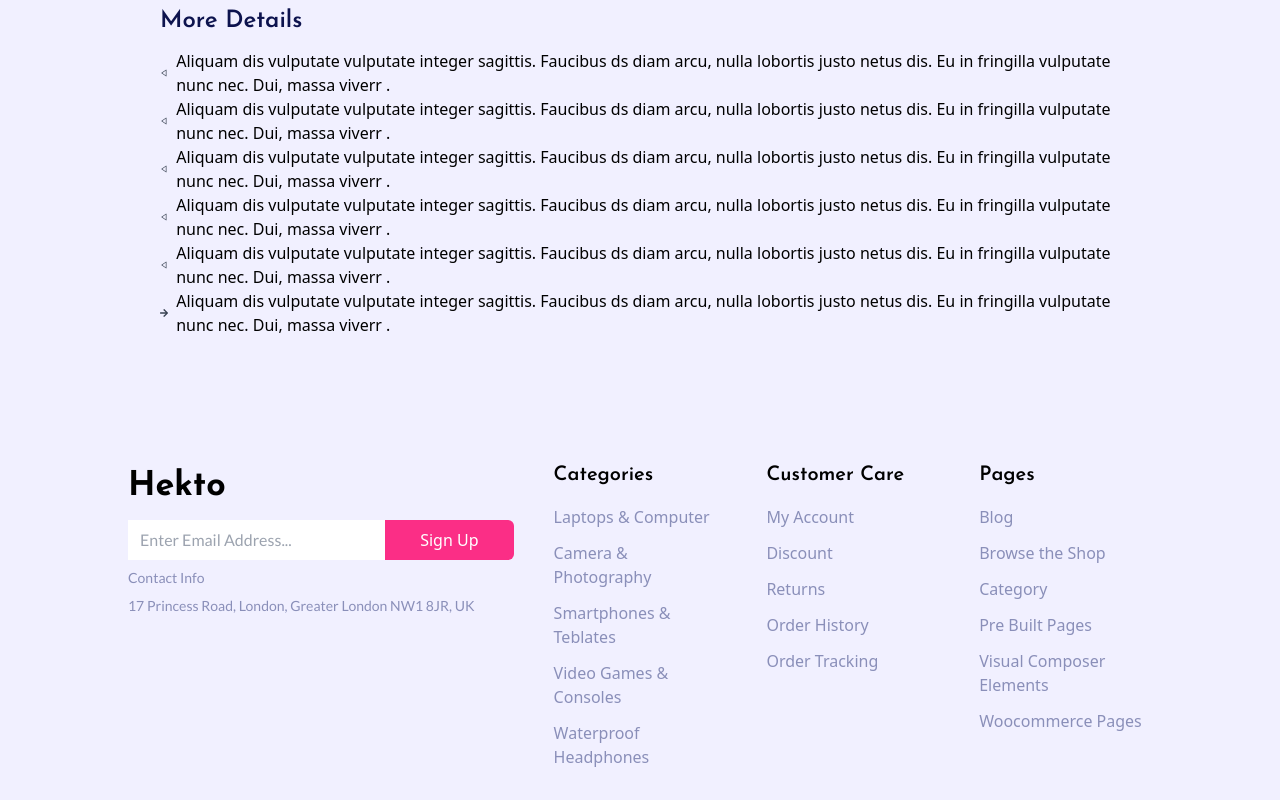
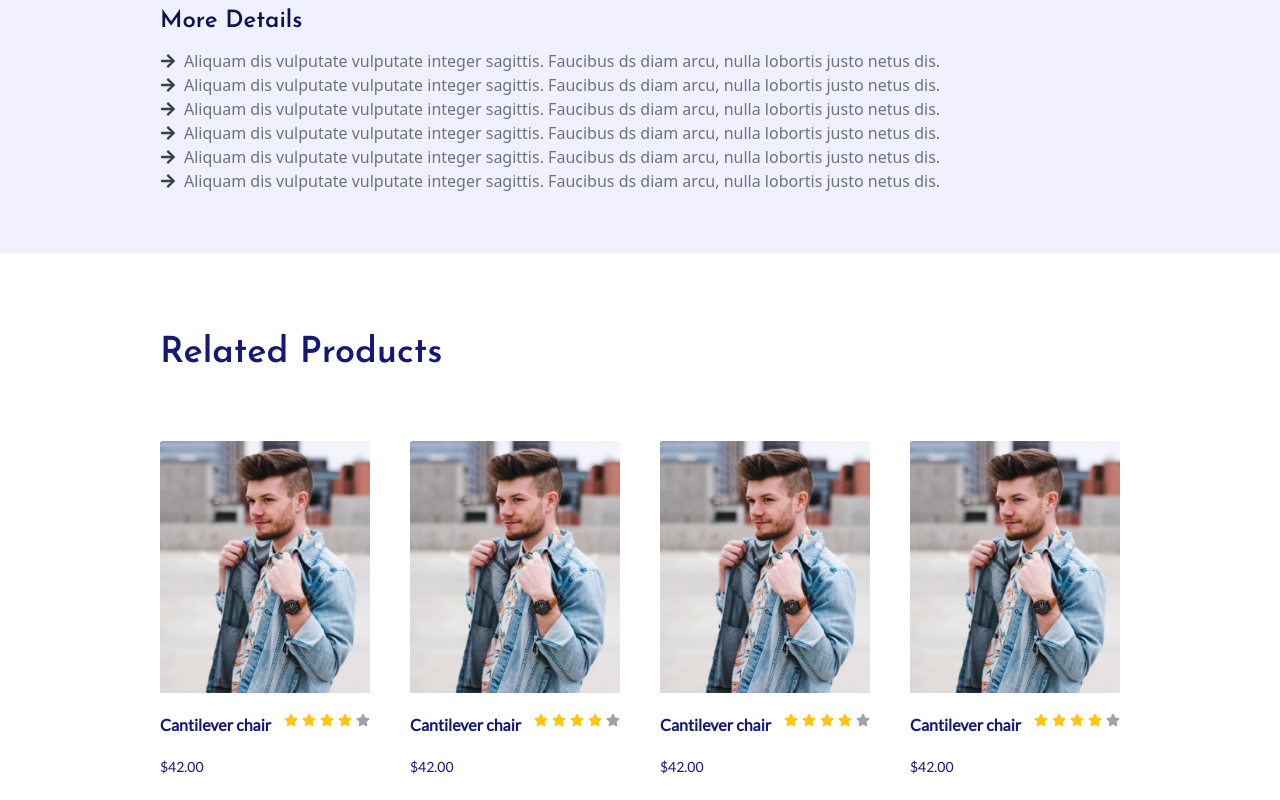
Before and after one commit to sarfarazunarr/hekto-ecommerce, a Next.js app: page /product/1 in a window 1280 px wide. Shown: the part 1200-2000 px from the top of the page. Built offline with nearby package versions, Linux system fonts and the light colour scheme.

Commit message:
cart page done

```diff
--- /dev/null
+++ b/src/app/cart/CartItem.tsx
@@ -0,0 +1,28 @@
+import Image from 'next/image'
+import React from 'react'
+
+const CartItem = () => {
+    return (
+        <tr>
+            <td className='flex justify-start items-center gap-5 my-5'>
+                <Image src={"/image1.png"} width={83} height={87} alt='image' className='rounded-md object-cover' />
+                <div className='flex flex-col'>
+                    <h2>Ut diam consequat</h2>
+                    <p className='text-gray-400'>Color: <span className='text-gray-500 font-semibold'>Brown</span></p>
+                    <p className='text-gray-400'>Size: <span className='text-gray-500 font-semibold'>XL</span></p>
+                </div>
+            </td>
+            <td className='font-semibold text-navyBlue text-center font-josefin-sans'>$32.00</td>
+            <td className='pl-10'>
+                <div className='grid grid-cols-4 w-20'>
+                    <button className='bg-gray-300 text-gray-700'>+</button>
+                    <input type="text" className='bg-gray-200 text-gray-500 border-none outline-none text-center font-josefin-sans font-normal' defaultValue={1} />
+                    <button className='bg-gray-300 text-gray-700'>-</button>
+                </div>
+            </td>
+            <td className='font-semibold text-navyBlue text-center font-josefin-sans'>$142.00</td>
+        </tr>
+    )
+}
+
+export default CartItem
--- a/src/app/product/[id]/page.tsx
+++ b/src/app/product/[id]/page.tsx
@@ -1,4 +1,6 @@
+import Companies from '@/components/Companies'
 import MainHeader from '@/components/MainHeader'
+import PRDesignSimple from '@/components/mini/PRDesignSimple'
 import Image from 'next/image'
 import React from 'react'
 import { BiLeftArrow } from 'react-icons/bi'
@@ -61,35 +63,45 @@ const ProductDetail = () => {
                 </div>
                 <div className='py-5'>
                     <h2 className='text-2xl text-[#0D134E] font-semibold font-josefin-sans py-3'>Lorem, ipsum.</h2>
-                    <p className='text-[#A9ACC6] font-normal'>Aliquam dis vulputate vulputate integer sagittis. Faucibus dolor ornare faucibus vel sed et eleifend habitasse amet. Montes, mauris varius ac est bibendum. Scelerisque a, risus ac ante. Velit consectetur neque, elit, aliquet. Non varius proin sed urna, egestas consequat laoreet diam tincidunt. Magna eget faucibus cras justo, tortor sed donec tempus. Imperdiet consequat, quis diam arcu, nulla lobortis justo netus dis. Eu in fringilla vulputate nunc nec. Dui, massa viverr .</p>
+                    <p className='text-gray-600 font-normal'>Aliquam dis vulputate vulputate integer sagittis. Faucibus dolor ornare faucibus vel sed et eleifend habitasse amet. Montes, mauris varius ac est bibendum. Scelerisque a, risus ac ante. Velit consectetur neque, elit, aliquet. Non varius proin sed urna, egestas consequat laoreet diam tincidunt. Magna eget faucibus cras justo, tortor sed donec tempus. Imperdiet consequat, quis diam arcu, nulla lobortis justo netus dis. </p>
                     <h2 className='text-2xl text-[#0D134E] font-semibold font-josefin-sans py-3'>More Details</h2>
                     <div className='flex justify-start items-center gap-2'>
-                        <BiLeftArrow size={10} className='text-gray-700 hover:text-navyBlue' />
-                        <p>Aliquam dis vulputate vulputate integer sagittis. Faucibus ds diam arcu, nulla lobortis justo netus dis. Eu in fringilla vulputate nunc nec. Dui, massa viverr .</p>
+                        <FaArrowRight size={16}  className='text-gray-700 hover:text-navyBlue' />
+                        <p className="text-gray-500">Aliquam dis vulputate vulputate integer sagittis. Faucibus ds diam arcu, nulla lobortis justo netus dis. </p>
                     </div>
                     <div className='flex justify-start items-center gap-2'>
-                        <BiLeftArrow size={10} className='text-gray-700 hover:text-navyBlue' />
-                        <p>Aliquam dis vulputate vulputate integer sagittis. Faucibus ds diam arcu, nulla lobortis justo netus dis. Eu in fringilla vulputate nunc nec. Dui, massa viverr .</p>
+                        <FaArrowRight size={16}  className='text-gray-700 hover:text-navyBlue' />
+                        <p className="text-gray-500">Aliquam dis vulputate vulputate integer sagittis. Faucibus ds diam arcu, nulla lobortis justo netus dis. </p>
                     </div>
                     <div className='flex justify-start items-center gap-2'>
-                        <BiLeftArrow size={10} className='text-gray-700 hover:text-navyBlue' />
-                        <p>Aliquam dis vulputate vulputate integer sagittis. Faucibus ds diam arcu, nulla lobortis justo netus dis. Eu in fringilla vulputate nunc nec. Dui, massa viverr .</p>
+                        <FaArrowRight size={16}  className='text-gray-700 hover:text-navyBlue' />
+                        <p className="text-gray-500">Aliquam dis vulputate vulputate integer sagittis. Faucibus ds diam arcu, nulla lobortis justo netus dis. </p>
                     </div>
                     <div className='flex justify-start items-center gap-2'>
-                        <BiLeftArrow size={10} className='text-gray-700 hover:text-navyBlue' />
-                        <p>Aliquam dis vulputate vulputate integer sagittis. Faucibus ds diam arcu, nulla lobortis justo netus dis. Eu in fringilla vulputate nunc nec. Dui, massa viverr .</p>
+                        <FaArrowRight size={16}  className='text-gray-700 hover:text-navyBlue' />
+                        <p className="text-gray-500">Aliquam dis vulputate vulputate integer sagittis. Faucibus ds diam arcu, nulla lobortis justo netus dis. </p>
                     </div>
                     <div className='flex justify-start items-center gap-2'>
-                        <BiLeftArrow size={10} className='text-gray-700 hover:text-navyBlue' />
-                        <p>Aliquam dis vulputate vulputate integer sagittis. Faucibus ds diam arcu, nulla lobortis justo netus dis. Eu in fringilla vulputate nunc nec. Dui, massa viverr .</p>
+                        <FaArrowRight size={16}  className='text-gray-700 hover:text-navyBlue' />
+                        <p className="text-gray-500">Aliquam dis vulputate vulputate integer sagittis. Faucibus ds diam arcu, nulla lobortis justo netus dis. </p>
                     </div>
                     <div className='flex justify-start items-center gap-2'>
-                        <FaArrowRight size={10} className='text-gray-700 hover:text-navyBlue' />
-                        <p>Aliquam dis vulputate vulputate integer sagittis. Faucibus ds diam arcu, nulla lobortis justo netus dis. Eu in fringilla vulputate nunc nec. Dui, massa viverr .</p>
+                        <FaArrowRight size={16} className='text-gray-700 hover:text-navyBlue' />
+                        <p className="text-gray-500">Aliquam dis vulputate vulputate integer sagittis. Faucibus ds diam arcu, nulla lobortis justo netus dis.</p>
                     </div>
 
                 </div>
             </div>
+            <div className='bg-white w-full px-40 py-10'>
+                <h1 className='text-4xl font-semibold text-navyBlue font-josefin-sans py-10 pb-20'>Related Products</h1>
+                <div className="grid grid-cols-4 gap-10">
+                    <PRDesignSimple />
+                    <PRDesignSimple />
+                    <PRDesignSimple />
+                    <PRDesignSimple />
+                </div>
+            </div>
+            <Companies />
         </div>
     )
 }
--- /dev/null
+++ b/src/components/mini/PRDesignSimple.tsx
@@ -0,0 +1,32 @@
+import Image from 'next/image'
+import React from 'react'
+import { FaStar } from 'react-icons/fa'
+
+const PRDesignSimple = () => {
+    return (
+        <div className='w-full h-[360px] flex flex-col relative group transition-all duration-200 hover:shadow-sm shadow-gray-300'>
+
+            {/* Image */}
+            <div className='w-full h-2/3 bg-skyBlue flex justify-center items-center'>
+                <Image src={'/image2.png'} height={270} width={340} alt='product' />
+            </div>
+
+            {/* Details */}
+            <div className='flex items-start justify-between gap-2 bg-white  py-5'>
+                <div className="flex flex-col items-start gap-5">
+                    <h1 className='text-navyBlue font-lato font-semibold'>Cantilever chair</h1>
+                    <p className='font-lato font-normal text-sm text-offBlue'>$42.00</p>
+                </div>
+                <div className='flex justify-start gap-1 text-[#FFC416] text-sm'>
+                    <FaStar />
+                    <FaStar />
+                    <FaStar />
+                    <FaStar />
+                    <FaStar className='text-gray-400' />
+                </div>
+            </div>
+        </div>
+    )
+}
+
+export default PRDesignSimple
```
Also changed, not shown: src/app/cart/page.tsx (added, +68 -0 lines), public/image2.png (added).
